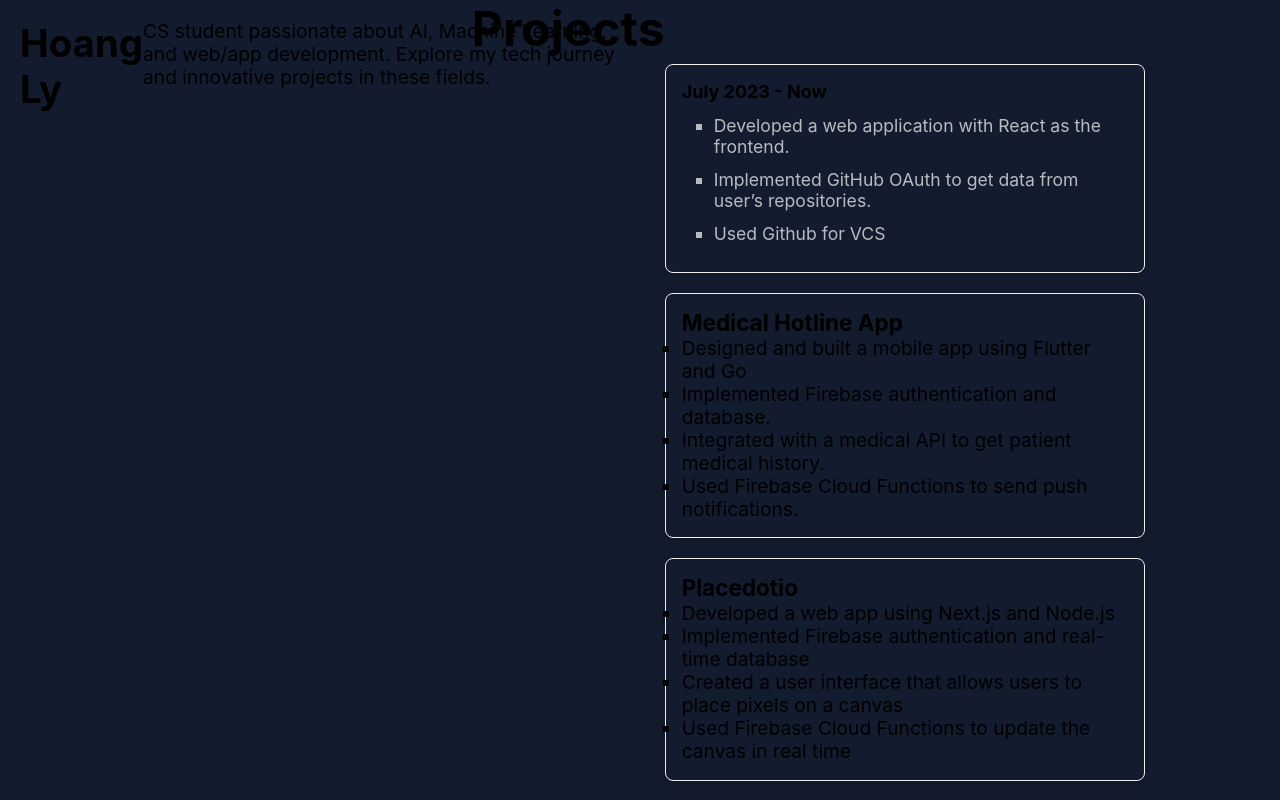
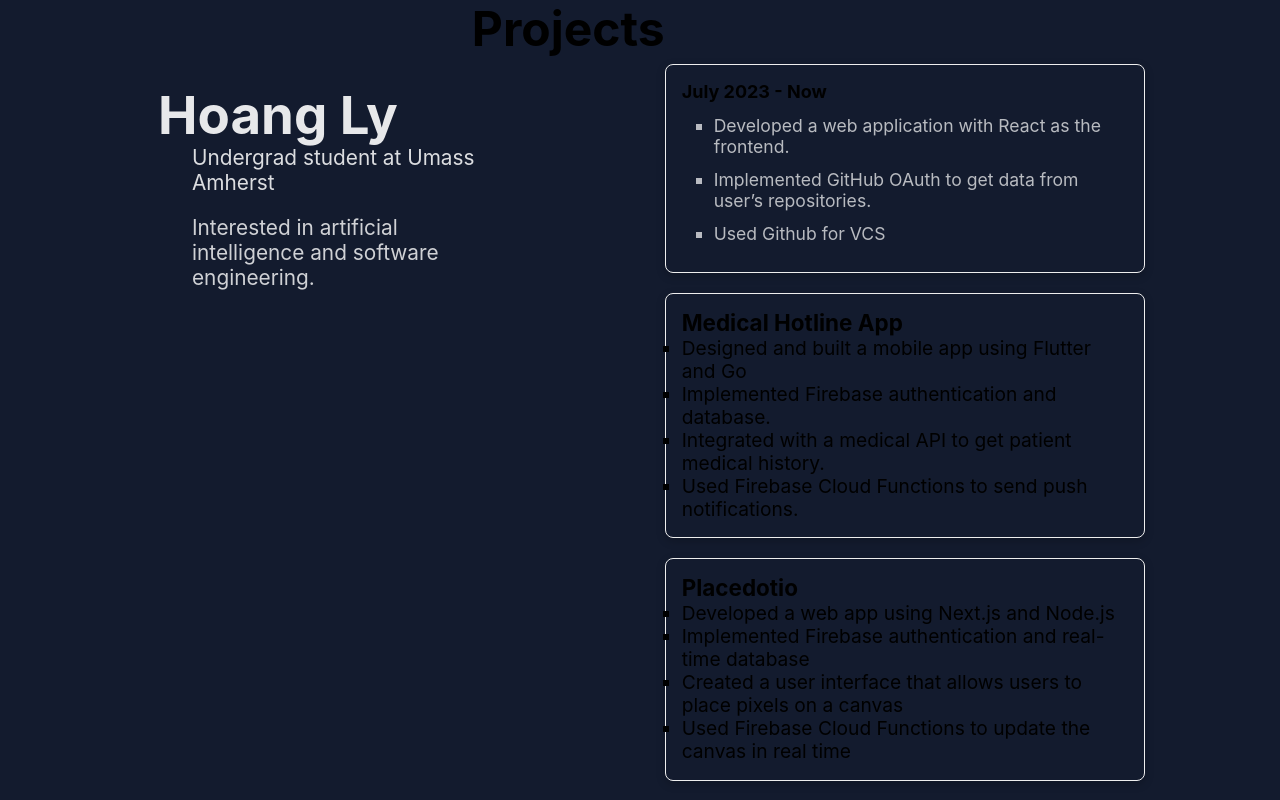
Before and after one commit to Unravel2802/portfolio, a React (Create React App) app: page / in a window 1280 px wide. Shown: the top 800 px of the page. Built offline with nearby package versions, Linux system fonts and the light colour scheme.

Commit message:
finish basic information

```diff
--- a/src/components/about.css
+++ b/src/components/about.css
@@ -7,72 +7,28 @@
     z-index: 1;
     transition: .3s ease-in;
     overflow: hidden;
-    /* background-color: rgba(0,0,0,1); */
+}
+.about p:nth-child(1) {
+    text-align: center;
+    position: relative;
+    font-size: 3.3rem;
+    font-weight: 700;
+    color: rgba(255,255,255,.9);
+    left: 43%;
+    margin-bottom: 1.5rem;
+    transform: translate(-50%,0);
+}
+.about p:nth-of-type(3) {
+    color: rgba(255,255,255,.8);
 }
 
-.about h1{
-
+.about p {
+    position: relative;
+    color: rgba(255,255,255,.85);
+    font-size: 1.3rem;
+    top: 4rem;
+    left: calc(43% + 4rem);
+    max-width: 50%;
+    margin-bottom: 2rem;
+    transform: translate(-50%, -50%);
 }
-/* .home {
-    background-color: #f8f8f8;
-    margin: auto;
-    padding: 8rem 1rem 0 1rem;
-    width: 100%;
-}
-
-.home .container{
-    width: 1240px;
-    margin: auto;
-    display: grid;
-    grid-template-columns: repeat(2, 1fr);
-}
-
-.home h2{
-    font-size: 3rem;
-}
-
-.home .container img{
-    padding: 0rem;
-    height: 100%s;
-    width: auto;
-
-}
-
-.home .col-2{
-    display: flex;
-    justify-content: center;
-    align-items: center;
-    flex-direction: column;
-    padding: 3rem;
-}
-
-.home .col-2 p:first-of-type{
-    margin: 2rem 0;
-}
-
-.home .col-2 p:nth-child(4){
-    font-size: 1.8rem;
-    font-style: italic;
-    font-weight: 600;
-}
-
-@media screen and (max-width:940px) {
-    .home .container {
-        grid-template-columns: 1fr;
-        width: 100%;
-    }
-
-    .home .container img {
-        padding: 0rem;
-        height: auto;
-        width: 90vw;
-    }
-
-    .home .container .col-2 {
-        padding: 0;
-    }
-
-    .home button {
-        margin-bottom: 1rem;
-    }
-} */
--- a/src/components/about.js
+++ b/src/components/about.js
@@ -1,15 +1,15 @@
 import React from "react";
 import './about.css'
-import hoang from './images/about.jpg'
 
 const About = () => {
     return (
         <div className="about">
-            <div className="container">
-                {/* <img src={hoang} alt='john'/> */}
-                <h1> Hoang Ly </h1>
-                    <p>CS student passionate about AI, Machine Learning, and web/app development. Explore my tech journey and innovative projects in these fields.</p>
-            </div>
+                <p style={{textAlign: "center"}}>Hoang Ly</p>
+                <p>Undergrad student at Umass Amherst</p>
+                <p>Interested in artificial intelligence and software engineering.</p>
+                <div className='nav'>
+
+                </div>
         </div>
     )
 }
```
